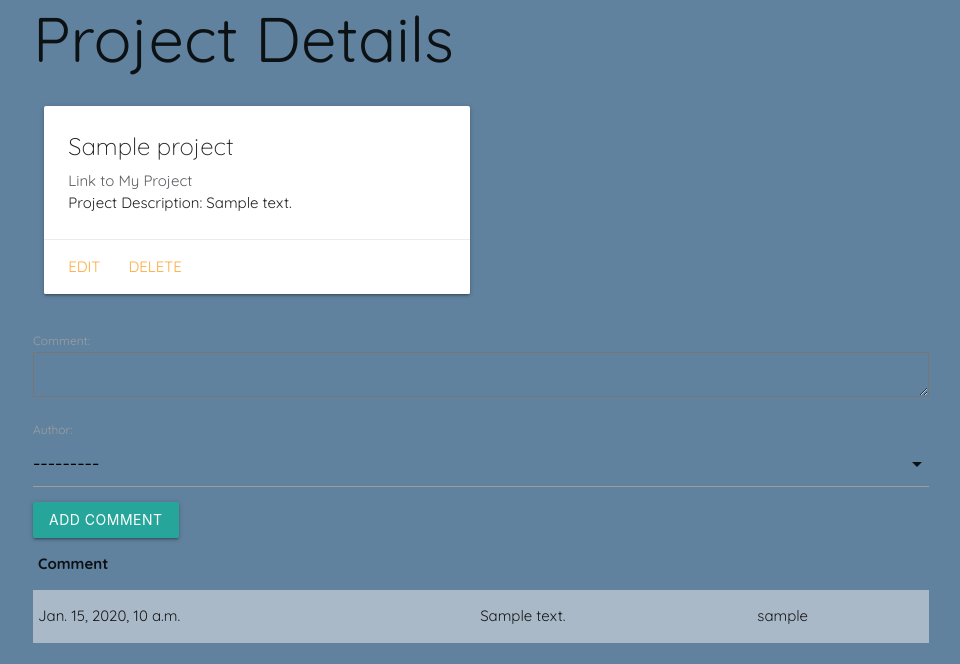
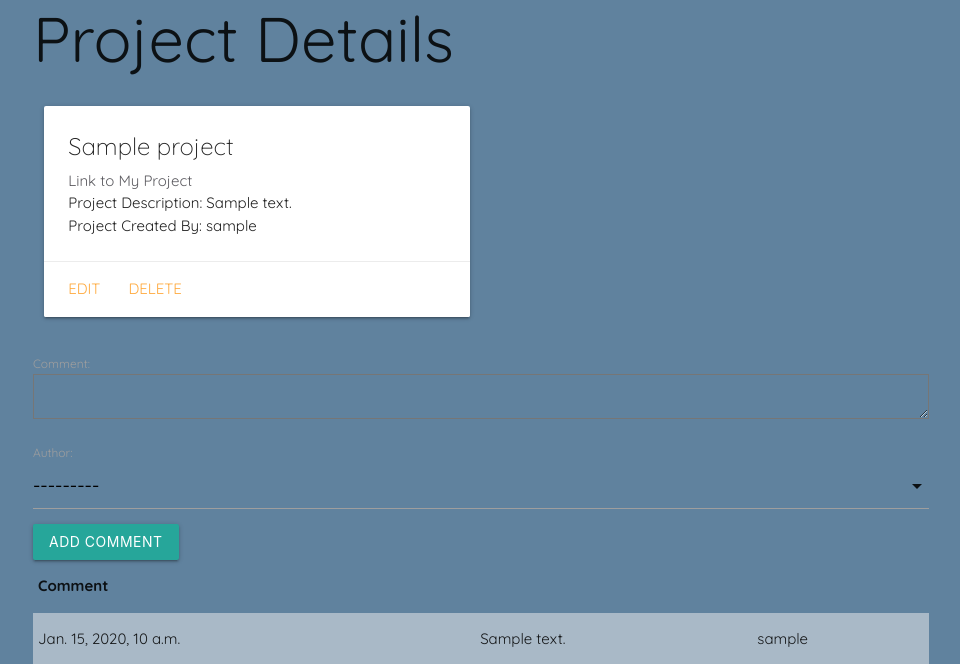
Before and after one commit to KhalilAHoward/project_3, a Django app: page /projects/1/ in a window 1280 px wide. Shown: the part 118-782 px from the top of the page, without its empty margins (159-1119 px from the left). Run offline with Django 4.2, Linux system fonts and the light colour scheme; a user stored in the database is signed in; tables that the repository leaves empty hold one stand-in row (values such as "Sample post").

Commit message:
added created by to the project detail

```diff
--- a/stayconnected/main_app/templates/main_app/project_detail.html
+++ b/stayconnected/main_app/templates/main_app/project_detail.html
@@ -10,6 +10,7 @@
                 <span class="card-title">{{ project.name }}</span>
                 <a href={{ project.link }}>Link to My Project</a>
                 <p>Project Description: {{ project.description }} </p>
+                <p>Project Created By: {{ project.user }} </p>
             </div>
             {% if project.user.id == user.id %}
             <div class="card-action">
```
Also changed, not shown: stayconnected/main_app/views.py (line endings or trailing spaces).
